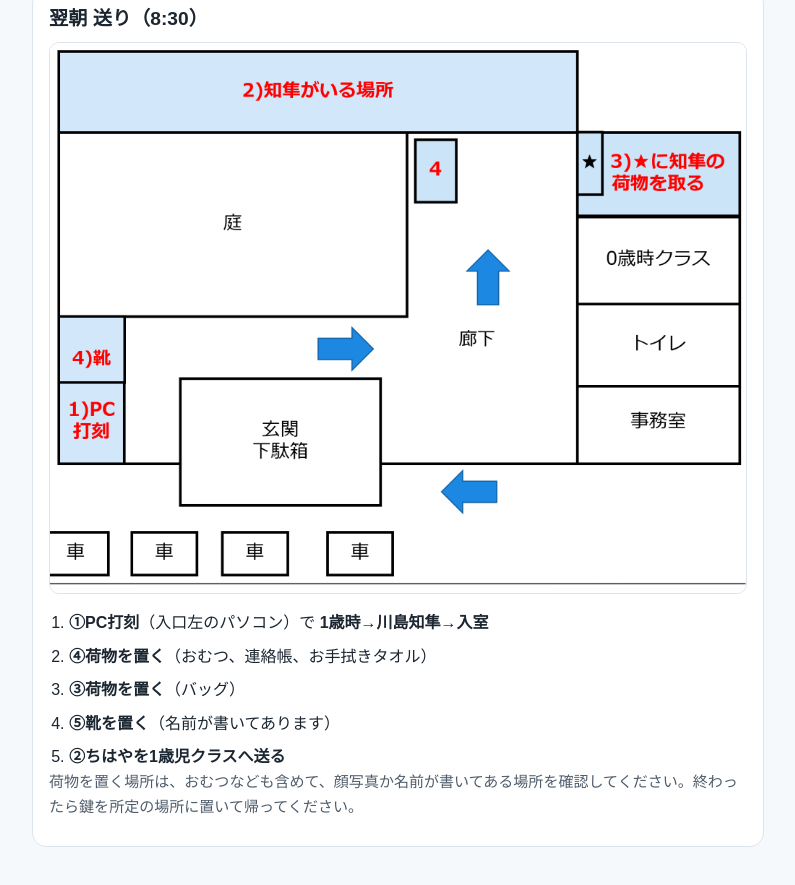
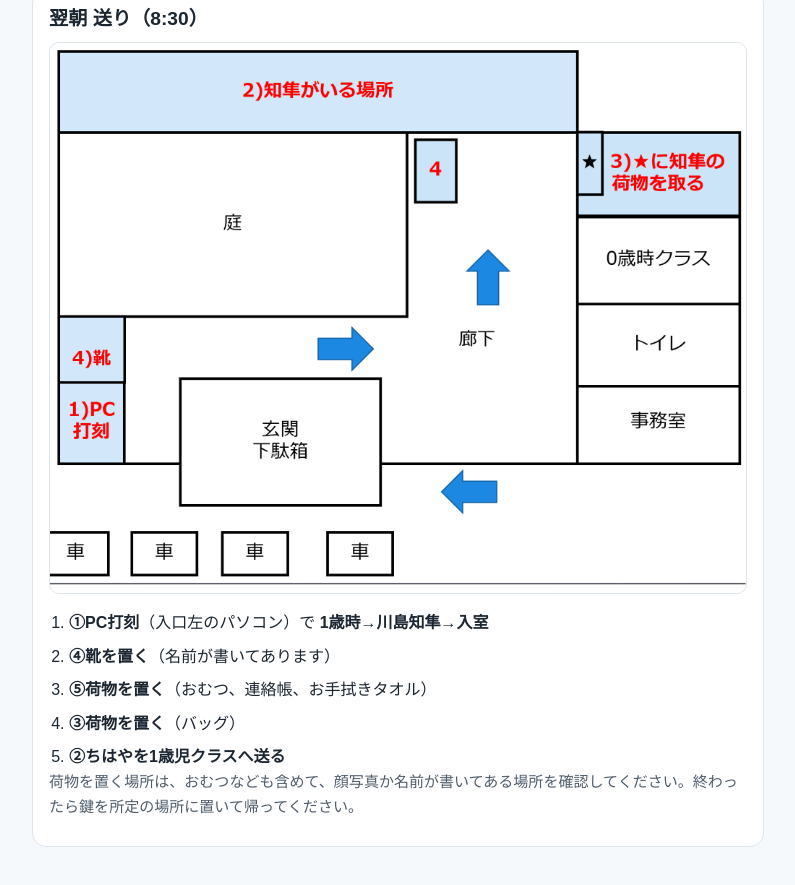
Before and after one commit to AutoFor/life-public, a plain HTML site: page docs/index.html in a window 1280 px wide. Shown: the part 2054-2939 px from the top of the page, without its empty margins (242-1037 px from the left). Drawn offline with Linux system fonts and the light colour scheme.

Commit message:
Reorder morning steps to place shoe drop after check-in

```diff
--- a/docs/index.html
+++ b/docs/index.html
@@ -198,9 +198,9 @@
         <img class="zoomable" src="./2026-03-09_18h00_47.png" alt="横田保育園 間取り図" />
         <ol>
           <li><strong>①PC打刻</strong>（入口左のパソコン）で <strong>1歳時→川島知隼→入室</strong></li>
-          <li><strong>④荷物を置く</strong>（おむつ、連絡帳、お手拭きタオル）</li>
+          <li><strong>④靴を置く</strong>（名前が書いてあります）</li>
+          <li><strong>⑤荷物を置く</strong>（おむつ、連絡帳、お手拭きタオル）</li>
           <li><strong>③荷物を置く</strong>（バッグ）</li>
-          <li><strong>⑤靴を置く</strong>（名前が書いてあります）</li>
           <li><strong>②ちはやを1歳児クラスへ送る</strong></li>
         </ol>
         <p class="small">
```
